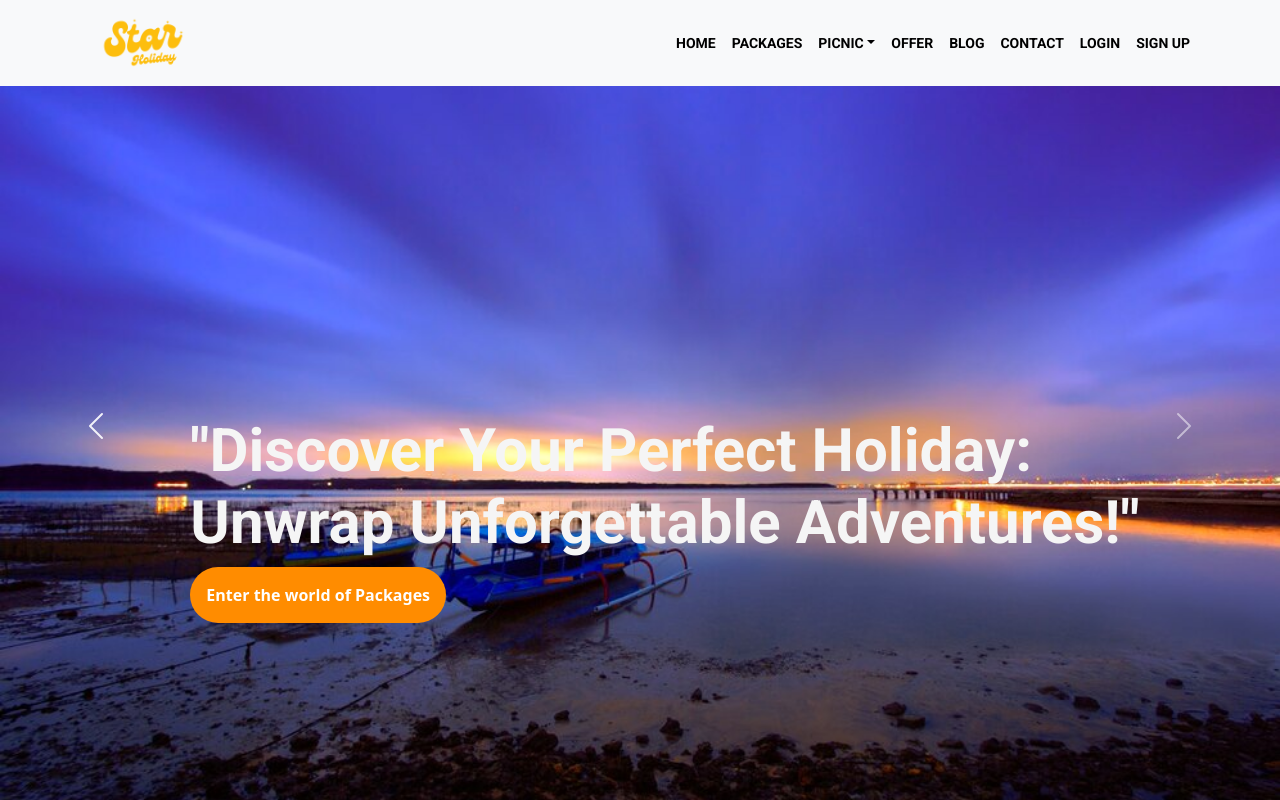
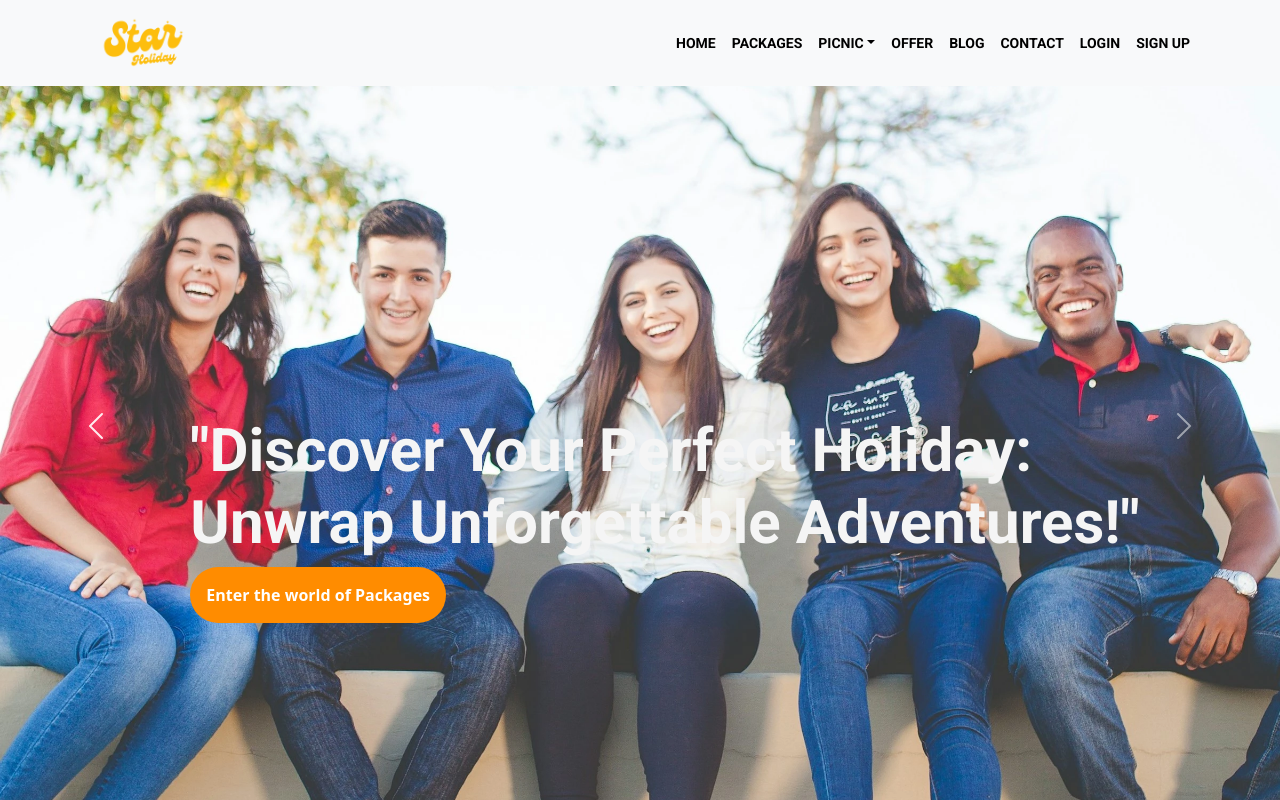
Before and after one commit to HarisAhmed777/Demostar, a React (Vite) app: page / in a window 1280 px wide. Both pictures are taken after a click on the button "Previous". Shown: the top 800 px of the page. Built offline with nearby package versions, Linux system fonts and the light colour scheme.

Commit message:
hero images added

```diff
--- a/src/components/Homeimg/homeimg.jsx
+++ b/src/components/Homeimg/homeimg.jsx
@@ -5,9 +5,9 @@ import Carousel from 'react-bootstrap/Carousel';
 import Tabs from 'react-bootstrap/Tabs';
 import Tab from 'react-bootstrap/Tab';
 import './homeimg.css';
-import cp1 from '../images/cp1.jpg';
-import cp2 from '../images/cp2.avif';
-import cp3 from '../images/TCP1.jpg';
+import cp11 from '../images/Picnic.webp';
+import cp22 from '../images/Offers.webp';
+import cp33 from '../images/Picnic.webp';
 import { Context } from "../context";
 import { Link, useNavigate } from 'react-router-dom';
 
@@ -89,7 +89,7 @@ function Homeimg() {
                     <Carousel className="w-100 paddingtop  mb-5" >
                         <Carousel.Item className="w-100 caro1"  >
                             <div className="carousel-bg caro1" ref = {home1ImgRef}
-                             style={{ backgroundImage: `url(${cp1})` }}>
+                             style={{ backgroundImage: `url(${cp11})` }}>
                                 <div className="carousel-content caro1">
                                     <h1>"Discover Your Perfect Holiday: <br />Unwrap Unforgettable Adventures!" </h1>
                                     <Link to='/packagepage'><button className="rounded-pill p-3 bgc text-white "> Enter the world of Packages</button></Link>
@@ -97,7 +97,7 @@ function Homeimg() {
                             </div>
                         </Carousel.Item>
                         <Carousel.Item >
-                            <div className="carousel-bg caro1"ref = {home2ImgRef}   style={{ backgroundImage: `url(${cp2})` }}>
+                            <div className="carousel-bg caro1"ref = {home2ImgRef}   style={{ backgroundImage: `url(${cp22})` }}>
                                 <div className="carousel-content">
 
                                     <h1>"Unlock Exclusive Offers: <br /> Your Dream Holiday Awaits!"</h1>
@@ -106,7 +106,7 @@ function Homeimg() {
                             </div>
                         </Carousel.Item>
                         <Carousel.Item>
-                            <div className="carousel-bg caro1"ref = {home3ImgRef} style={{ backgroundImage: `url(${cp3})` }}>
+                            <div className="carousel-bg caro1"ref = {home3ImgRef} style={{ backgroundImage: `url(${cp33})` }}>
                                 <div className="carousel-content">
 
                                     <h1>"Plan Your Perfect Picnic: <br/> Where Memories Blossom! </h1>
```
